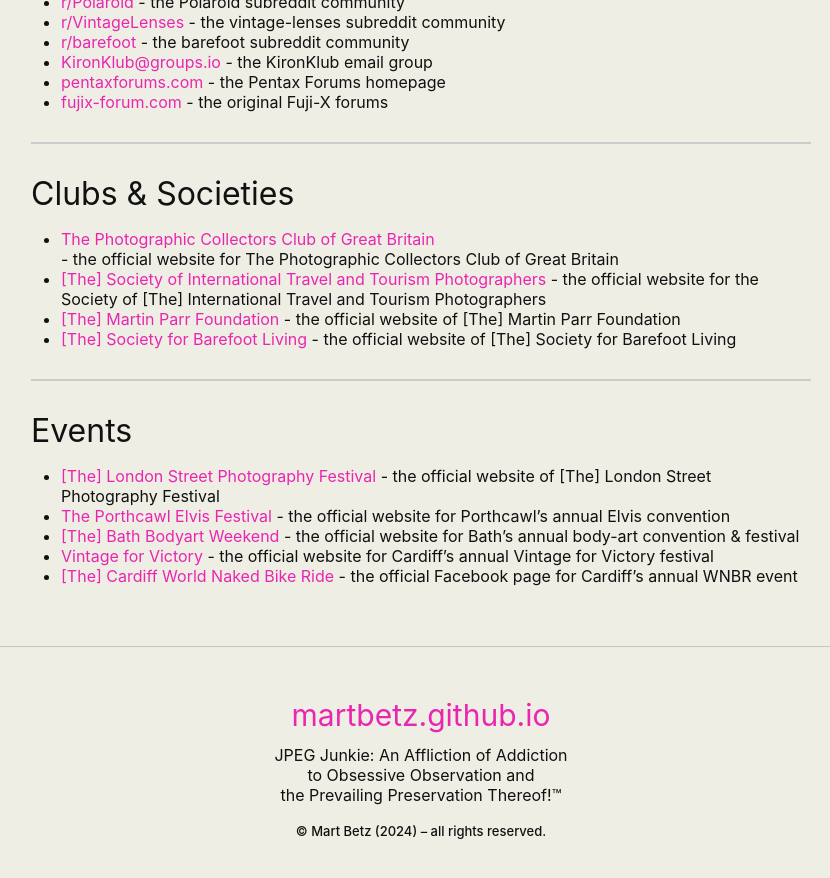
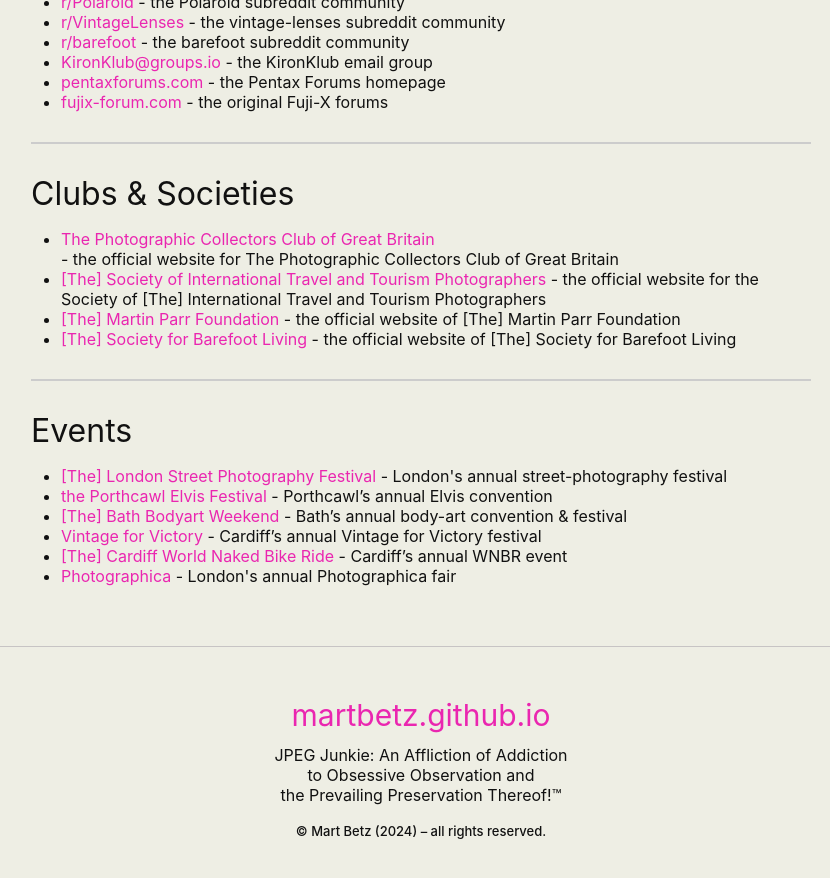
Before and after one commit to martbetz/martbetz.github.io, a Jekyll site: the page built from useful-links.html, in a window 1280 px wide and 900 px high, scrolled down 14427 px. Shown: the top 878 px of the window, without its empty margins (219-1049 px from the left). Built offline with Jekyll 4.4.1, drawn with Linux system fonts in a browser that asks for light colours.

Commit message:
Update useful-links.html

```diff
--- a/useful-links.html
+++ b/useful-links.html
@@ -775,10 +775,11 @@
 <div id="events">
 <h2>Events</h2>
 <ul>
-<li><a href="https://lspf.co.uk">[The] London Street Photography Festival</a> - the official website of [The] London Street Photography Festival</li>
-<li><a href="https://elvies.co.uk/elvis-aaron-presley.php?Action=Home">The Porthcawl Elvis Festival</a> - the official website for Porthcawl’s annual Elvis convention</li>
-<li><a href="http://bathbodyartweekend.co.uk/">[The] Bath Bodyart Weekend</a> - the official website for Bath’s annual body-art convention & festival</li>
-<li><a href="https://www.vintageforvictory.co.uk">Vintage for Victory</a> - the official website for Cardiff’s annual Vintage for Victory festival</li>
-<li><a href="https://m.facebook.com/CardiffWNBR/?__xts__=68.ARBq8...">[The] Cardiff World Naked Bike Ride</a> - the official Facebook page for Cardiff’s annual WNBR event</li>
+<li><a href="https://lspf.co.uk">[The] London Street Photography Festival</a> - London's annual street-photography festival</li>
+<li><a href="https://elvies.co.uk/elvis-aaron-presley.php?Action=Home">the Porthcawl Elvis Festival</a> - Porthcawl’s annual Elvis convention</li>
+<li><a href="http://bathbodyartweekend.co.uk/">[The] Bath Bodyart Weekend</a> - Bath’s annual body-art convention & festival</li>
+<li><a href="https://www.vintageforvictory.co.uk">Vintage for Victory</a> - Cardiff’s annual Vintage for Victory festival</li>
+<li><a href="https://m.facebook.com/CardiffWNBR/?__xts__=68.ARBq8...">[The] Cardiff World Naked Bike Ride</a> - Cardiff’s annual WNBR event</li>
+<li><a href="https://pccgb.net/photographica/">Photographica</a> - London's annual Photographica fair</li>
 </ul>
 </div>
```
